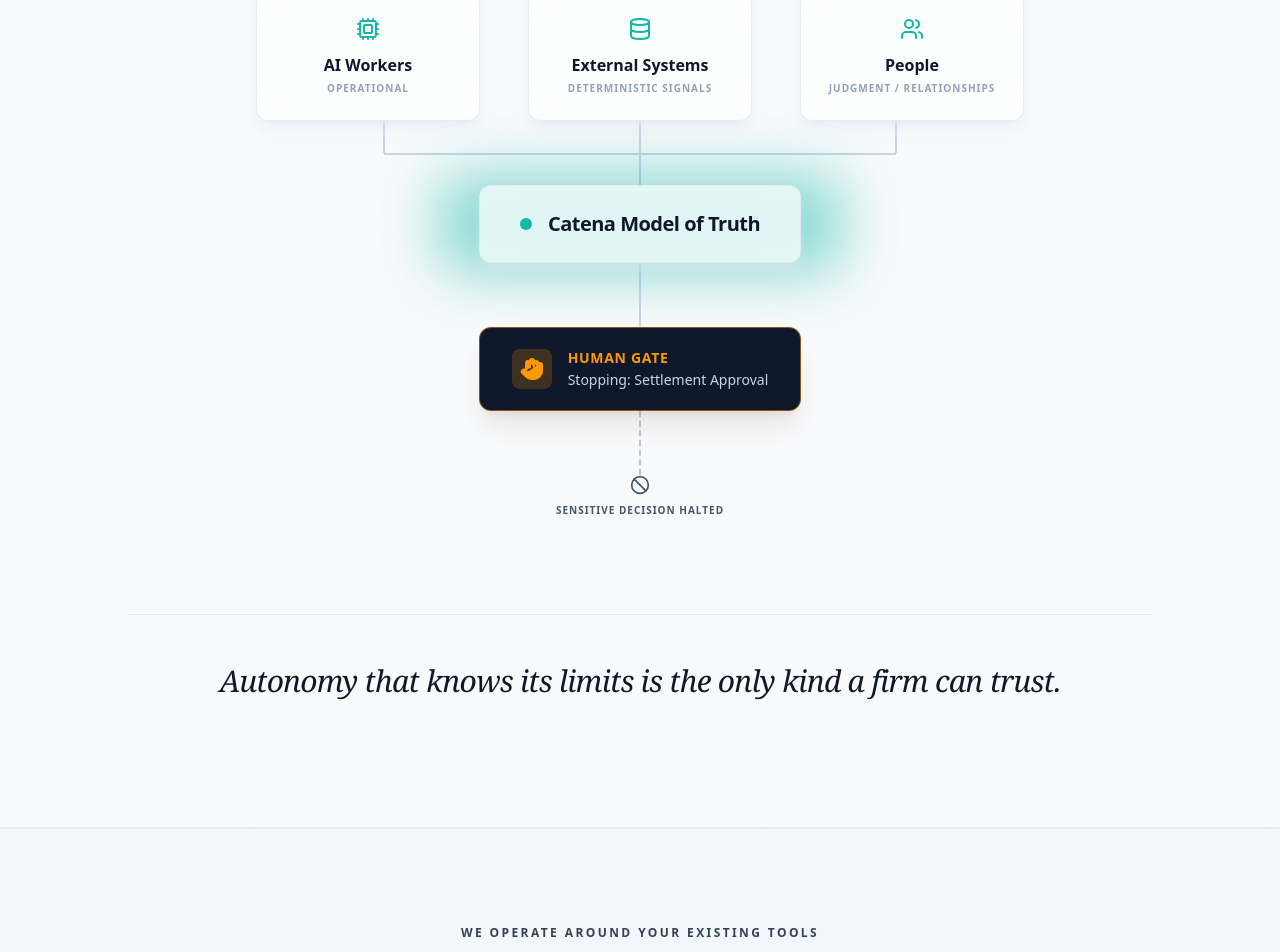
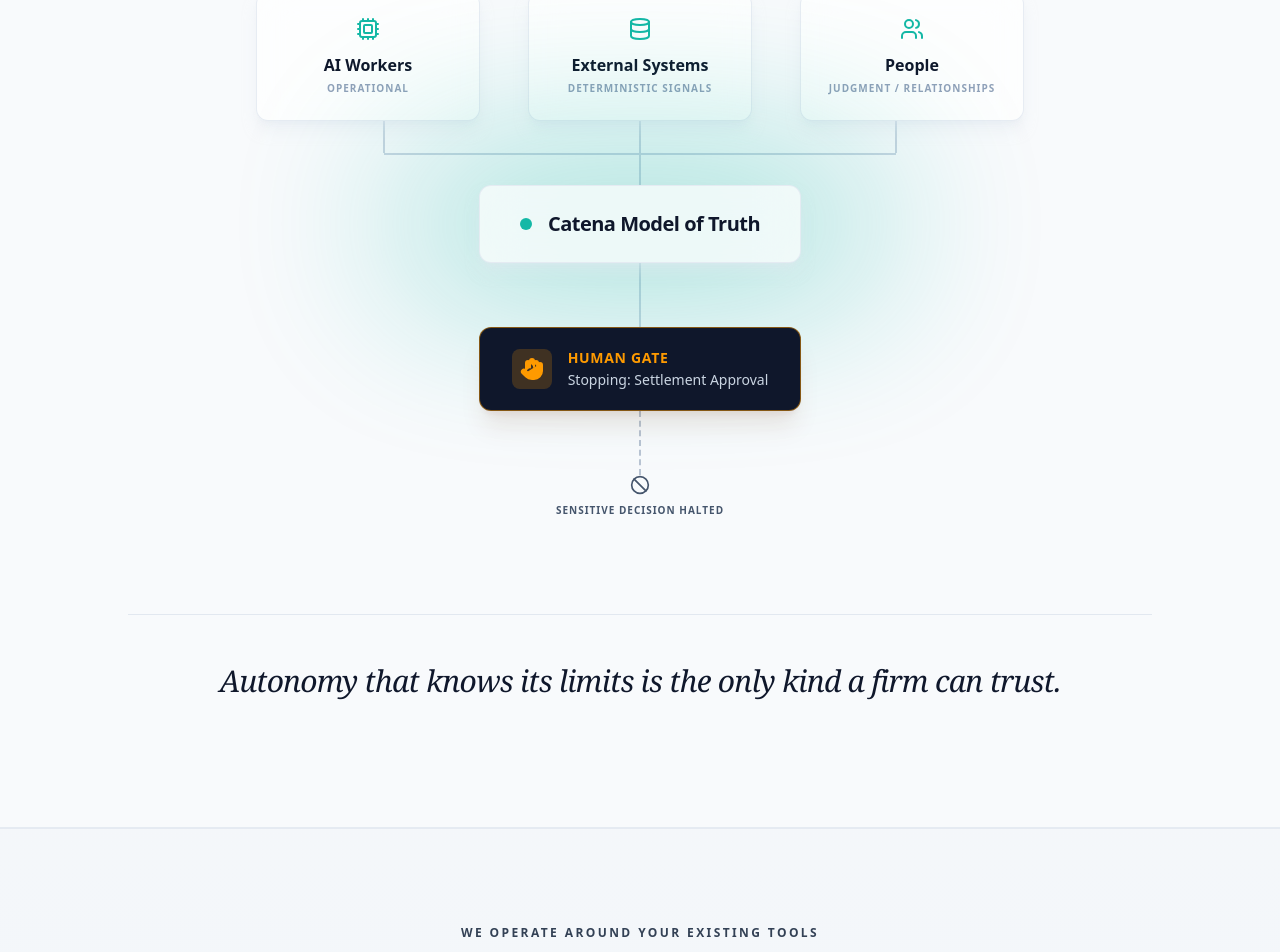
Before and after one commit to PrimeElixir/catena-landing, a Next.js app: page / in a window 1280 px wide. Shown: the part 5343-6295 px from the top of the page. Built offline with nearby package versions, Linux system fonts and the light colour scheme.

Commit message:
style: soften radiant glow significantly to avoid harsh visual boundaries

```diff
--- a/src/components/GovernedFabric.tsx
+++ b/src/components/GovernedFabric.tsx
@@ -60,7 +60,7 @@
           {/* Middle Tier: Model of Truth */}
           <div className="relative z-10 flex items-center justify-center">
             {/* Radiant glow behind the anchor node */}
-            <div className="absolute inset-0 bg-accent rounded-2xl blur-xl animate-pulse opacity-10 scale-125"></div>
+            <div className="absolute inset-0 bg-accent rounded-full blur-[60px] animate-pulse opacity-5 scale-150"></div>
 
             <div className="relative glass-panel px-10 py-6 flex items-center gap-4 border-accent/40 shadow-xl shadow-accent/10">
               {/* Live status dot */}
```
